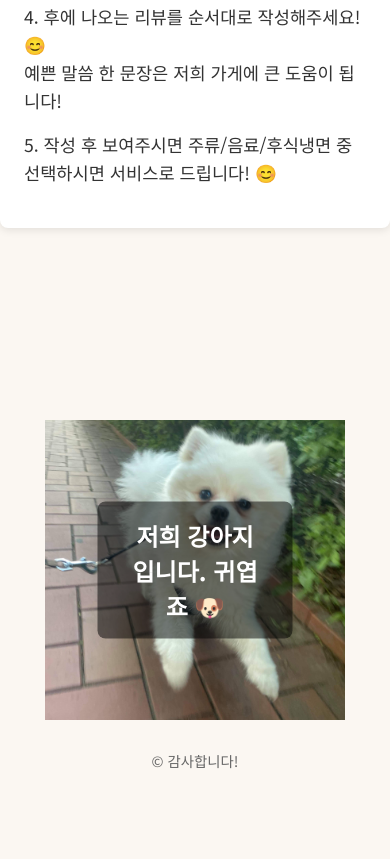
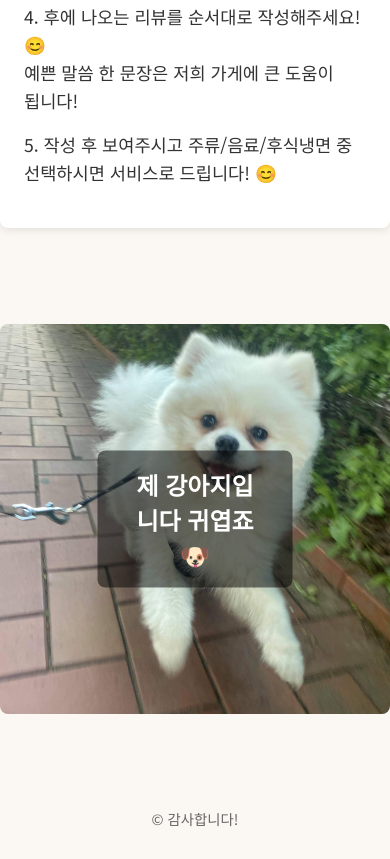
Before and after one commit to dd1df/bbt-slte, a plain HTML site: page index.html in a window 390 px wide. Shown: the part 454-1313 px from the top of the page. Before the commit the page ends 1255 px from the top, so only its background shows below. Drawn offline with Linux system fonts and the light colour scheme.

Commit message:
Add files via upload

```diff
--- a/index.html
+++ b/index.html
@@ -1,36 +1,50 @@
-<!-- index.html -->
 <!DOCTYPE html>
 <html lang="ko">
 <head>
-  <meta charset="UTF-8">
-  <meta name="viewport" content="width=device-width, initial-scale=1.0">
+  <meta charset="UTF-8" />
+  <meta name="viewport" content="width=device-width, initial-scale=1" />
   <title>우리 고깃집 안내</title>
-  <link rel="stylesheet" href="style.css">
-  <link href="https://fonts.googleapis.com/css2?family=Noto+Sans+KR:wght@400;700&display=swap" rel="stylesheet">
+  <link rel="stylesheet" href="style.css" />
+  <link
+    href="https://fonts.googleapis.com/css2?family=Noto+Sans+KR:wght@400;700&display=swap"
+    rel="stylesheet"
+  />
 </head>
 <body>
   <header>
-    <h1>🍖 대복갈비 효성점에 오신 걸 환영합니다!</h1>
+    <h1>🍖 대복갈비 효성점에 <br>오신 걸 환영합니다!</h1>
     <p>아래 순서대로 진행해 주세요 😊</p>
   </header>
+
   <main>
     <ol class="steps">
       <li>직원을 불러 영수증을 받아주세요! 😊</li>
-      <li>영수증을 받으셨다면 버튼을 눌러주세요! 😊
-        <a href="https://m.place.naver.com/my/checkin" target="_blank" class="btn">링크 클릭하기</a>
+      <li>
+        영수증을 받으셨다면 버튼을 눌러주세요! 😊
+        <a
+          href="https://m.place.naver.com/my/checkin"
+          target="_blank"
+          class="btn"
+          >링크 클릭하기</a
+        >
       </li>
       <li>링크에서 영수증을 터치 후 카메라로 영수증을 찍어주세요! 😊</li>
-      <li>후에 나오는 리뷰를 순서대로 작성해주세요! 😊<br>
-        예쁜 말씀 한 문장은 저희 가게에 큰 도움이 됩니다!<br>
+      <li>
+        후에 나오는 리뷰를 순서대로 작성해주세요! 😊<br />
+        예쁜 말씀 한 문장은 저희 가게에 큰 도움이 <br>됩니다!
       </li>
-      <li>작성 후 보여주시면 주류/음료/후식냉면 중 선택하시면 서비스로 드립니다! 😊</li>
+      <li>작성 후 보여주시고 주류/음료/후식냉면 중 선택하시면 서비스로 드립니다! 😊</li>
     </ol>
   </main>
 
-  <section class="dog-section">
-    <div class="dog-text">
-      저희 강아지입니다. 귀엽죠 🐶
-    </div>
+  <!-- 변경된 강아지 섹션 -->
+  <section class="dog-container">
+    <img
+      src="images/KakaoTalk_Photo_2025-04-24-20-27-35.jpg"
+      alt="우리집 강아지"
+      class="dog-img"
+    />
+    <div class="dog-text">제 강아지입니다 귀엽죠 🐶</div>
   </section>
 
   <footer>
--- a/style.css
+++ b/style.css
@@ -5,7 +5,6 @@ body {
   font-family: 'Noto Sans KR', sans-serif;
   background-color: #fbf7f2;
   color: #333;
-  /* body flex 레이아웃은 유지하되, main flex:1 은 빼줍니다 */
   display: flex;
   flex-direction: column;
   min-height: 100vh;
@@ -17,13 +16,17 @@ header {
   text-align: center;
   padding: 1.5rem;
 }
-header h1 { margin: 0; font-size: 2rem; }
-header p  { margin: 0.5rem 0 0; }
+header h1 {
+  margin: 0;
+  font-size: 2rem;
+}
+header p {
+  margin: 0.5rem 0 0;
+}
 
 main {
-  /* flex: 1; 삭제 → 콘텐츠 높이에 따라 자연스럽게 늘어납니다. */
   max-width: 600px;
-  margin: 2rem auto 4rem;    /* 아래에 4rem 여백 확보 */
+  margin: 2rem auto 0;      /* 위 2rem, 아래 0 */
   background: #fff;
   padding: 1.5rem;
   border-radius: 8px;
@@ -54,16 +57,21 @@ main {
   background-color: #6a130f;
 }
 
-.dog-section {
-  position: relative;          /* .dog-text 의 absolute 기준 */
-  margin-top: 4rem;            /* 데스크탑 기본 위쪽 여백 */
-  height: 300px;               /* 섹션 높이 */
-  background: url("images/KakaoTalk_Photo_2025-04-24-20-27-35.jpg")
-              center center / contain no-repeat;
+.dog-container {
+  position: relative;        /* .dog-text 절대위치 기준 */
+  max-width: 600px;
+  margin: 4rem auto 4rem;    /* 위·아래 4rem 여백 */
+}
+
+.dog-img {
+  display: block;            /* inline 공백 제거 */
+  width: 100%;
+  height: auto;              /* 원본 비율 유지 */
+  border-radius: 8px;
 }
 
 .dog-text {
-  position: absolute;          /* 사진 위에 오버레이 */
+  position: absolute;        /* 이미지 위 오버레이 */
   top: 50%;
   left: 50%;
   transform: translate(-50%, -50%);
@@ -78,16 +86,15 @@ main {
 }
 
 footer {
-  margin-top: auto;            /* 남는 공간을 채워서 바닥에 고정 */
+  margin-top: auto;          /* 남는 공간 채워 하단 고정 */
   text-align: center;
   padding: 1rem 0;
   font-size: 0.9rem;
   color: #666;
 }
 
-/* 모바일 전용: 위쪽 여백 더 확보 */
 @media (max-width: 600px) {
-  .dog-section {
-    margin-top: 8rem;
+  .dog-container {
+    margin: 6rem auto 4rem;  /* 모바일에서 위쪽 여백 추가 */
   }
 }
```
